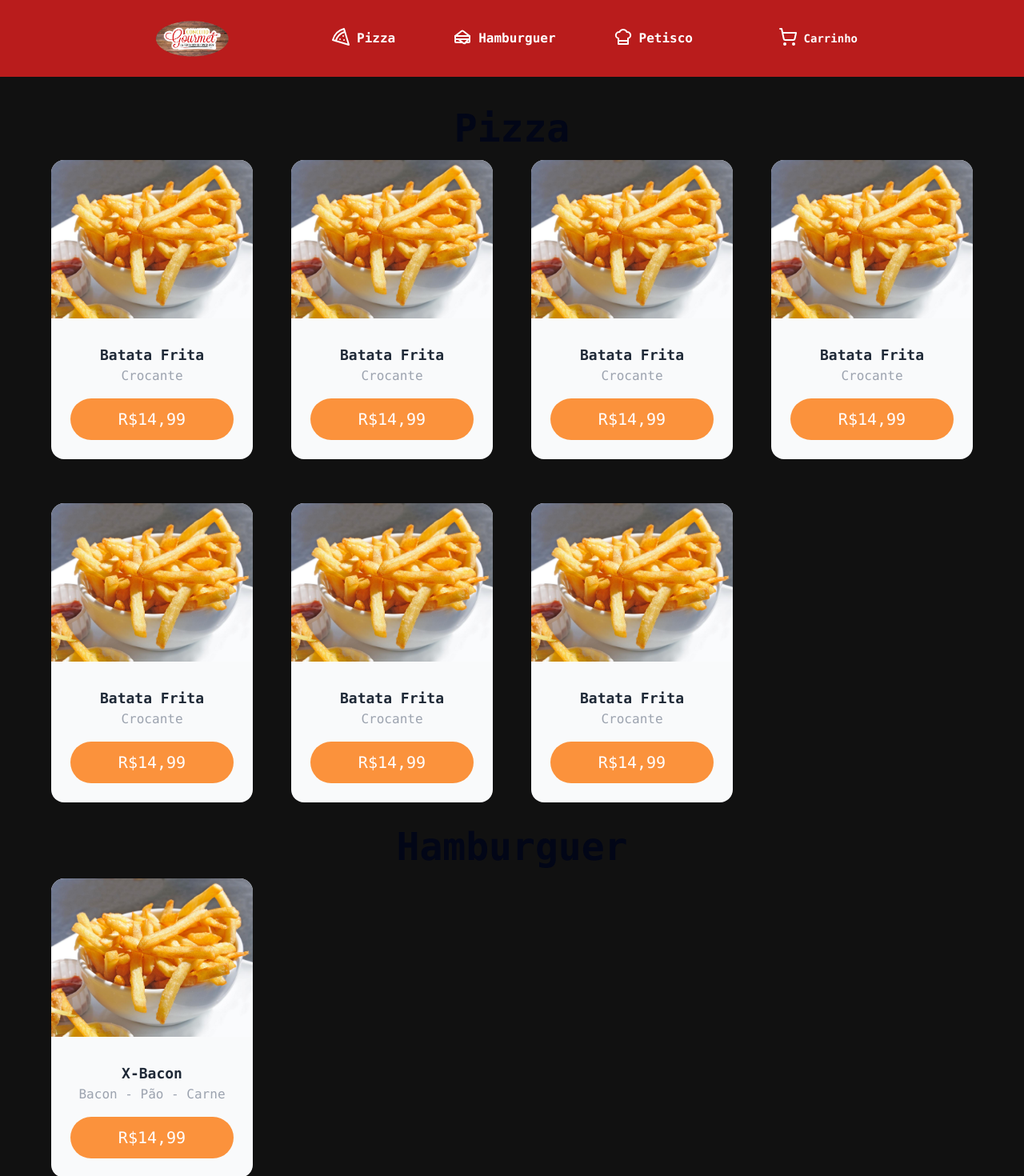
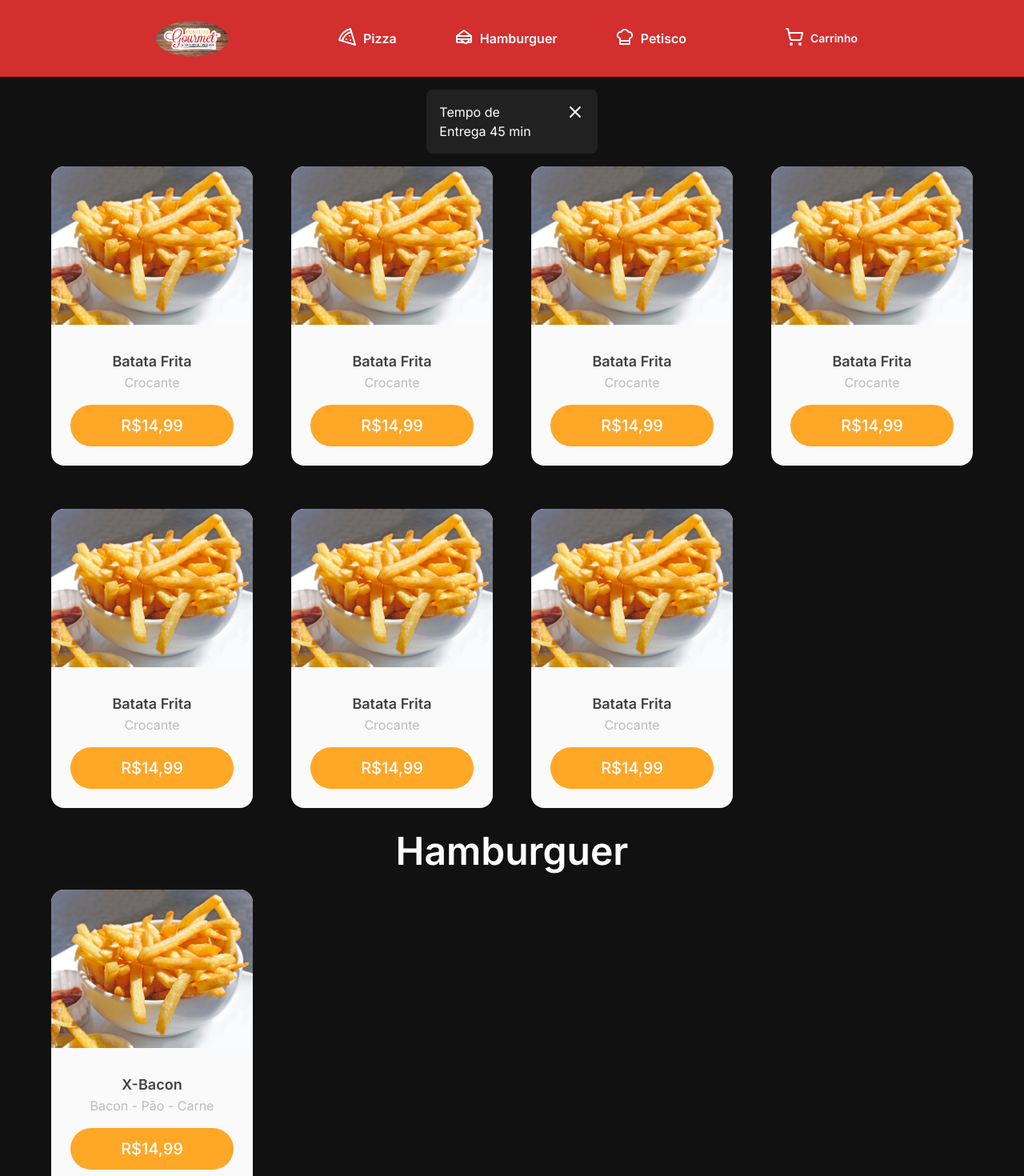
Before and after one commit to CaioCozendey/Pedidos, a Next.js app: page / in a window 1280 px wide. Shown: the top 1470 px of the page at 80% size. Built offline with nearby package versions, Linux system fonts and the light colour scheme.

Commit message:
alerta mensagem

```diff
--- a/package.json
+++ b/package.json
@@ -11,6 +11,7 @@
   "dependencies": {
     "@headlessui/react": "^1.7.15",
     "@heroicons/react": "^2.0.18",
+    "@material-tailwind/react": "^2.0.5",
     "@types/node": "20.3.2",
     "@types/react": "18.2.14",
     "@types/react-dom": "18.2.6",
--- /dev/null
+++ b/src/components/alert/alert.tsx
@@ -0,0 +1,43 @@
+'use client'
+
+// import { Alert } from "@material-tailwind/react";
+// import { useState } from "react";
+
+// export default function Example() {
+//   const [open, setOpen] = useState(true);
+
+//   return (
+//     <div className="absolute mt-4 w-2/6 flex-col gap-2">
+//       <Alert color="blue" open={open} onClose={() => setOpen(false)}>
+//         <p className="items-center">
+//           Tempo de entrega 50min
+//         </p>
+//       </Alert>
+//     </div>
+//   );
+// }
+
+import { useState, Fragment } from "react";
+import { Alert, Button } from "@material-tailwind/react";
+
+export default function Example() {
+  const [open, setOpen] = useState(true);
+
+  return (
+    <div className="absolute w-auto xl:w-1/6">
+      <Fragment>
+        <Alert
+          open={open}
+          onClose={() => setOpen(false)}
+          animate={{
+            mount: { y: 0 },
+            unmount: { y: 100 },
+          }}
+        >
+          Tempo de Entrega 45 min
+        </Alert>
+      </Fragment>
+    </div>
+
+  );
+}
--- a/src/components/main/Hamburguer.tsx
+++ b/src/components/main/Hamburguer.tsx
@@ -3,7 +3,7 @@ import Card from '../cards/Index'
 export default function Hamburger() {
     return (
         <div>
-            <h1 className='text-slate-950 text-5xl mt-6 mb-2 font-semibold text-center' id='hamburguer'> Hamburguer </h1>
+            <h1 className='text-white text-5xl mt-6 mb-6 font-semibold text-center' id='pizza'> Hamburguer </h1>
             <div className="mt-4 grid grid-cols-1 sm:grid-cols-2 md:grid-cols-2 lg:grid-cols-4 lg:gap-12 md:gap-4 gap-8">
                 <Card
                     nome={'X-Bacon'}
--- a/src/components/main/Index.tsx
+++ b/src/components/main/Index.tsx
@@ -1,3 +1,4 @@
+import Alert from '../alert/alert';
 import Hamburguer from './Hamburguer';
 import Petiscos from './Petiscos';
 import Pizza from './Pizza';
@@ -5,6 +6,7 @@ import Pizza from './Pizza';
 export default function Principal() {
     return (
         <div className='items-center flex flex-col mx-16 pt-28'>
+            <Alert/>
             <Pizza />
             <Hamburguer />
             <Petiscos />
--- a/src/components/main/Petiscos.tsx
+++ b/src/components/main/Petiscos.tsx
@@ -3,7 +3,7 @@ import Card from '../cards/Index'
 export default function Petiscos() {
     return (
         <div>
-            <h1 className='text-slate-950 text-5xl mt-6 mb-2 font-semibold text-center' id='petisco'> Petisco </h1>
+            <h1 className='text-white text-5xl mt-6 mb-6 font-semibold text-center' id='pizza'> Petisco </h1>
             <div className="mt-4 grid grid-cols-1 sm:grid-cols-2 md:grid-cols-2 lg:grid-cols-4 lg:gap-12 md:gap-4 gap-8">
                 <Card
                     nome={'Carne Filetada'}
--- a/src/components/main/Pizza.tsx
+++ b/src/components/main/Pizza.tsx
@@ -1,9 +1,10 @@
+import Alert from '../alert/alert'
 import Card from '../cards/Index'
 
 export default function Pizza() {
     return (
         <div>
-            <h1 className='text-slate-950 text-5xl mt-6 mb-2 font-semibold text-center' id='pizza'> Pizza </h1>
+            <h1 className='text-white text-5xl mt-6 mb-6 font-semibold text-center' id='pizza'> Pizza </h1>
             <div className="mt-4 grid grid-cols-1 sm:grid-cols-2 md:grid-cols-2 lg:grid-cols-4 lg:gap-12 md:gap-4 gap-8">
                 <Card
                     nome={'Batata Frita'}
--- a/tailwind.config.js
+++ b/tailwind.config.js
@@ -1,9 +1,14 @@
 /** @type {import('tailwindcss').Config} */
-module.exports = {
+const withMT = require("@material-tailwind/react/utils/withMT");
+
+module.exports = withMT({
   content: [
     './src/pages/**/*.{js,ts,jsx,tsx,mdx}',
     './src/components/**/*.{js,ts,jsx,tsx,mdx}',
     './src/app/**/*.{js,ts,jsx,tsx,mdx}',
+    "./src/**/*.{js,jsx,ts,tsx}",
+    "path-to-your-node_modules/@material-tailwind/react/components/**/*.{js,ts,jsx,tsx}",
+    "path-to-your-node_modules/@material-tailwind/react/theme/components/**/*.{js,ts,jsx,tsx}",
   ],
   theme: {
     extend: {
@@ -15,4 +20,4 @@ module.exports = {
     },
   },
   plugins: [],
-}
+});
```
Also changed, not shown: src/app/globals.css (line endings or trailing spaces), 1 other file (tests, documents, lock files or other folders).
